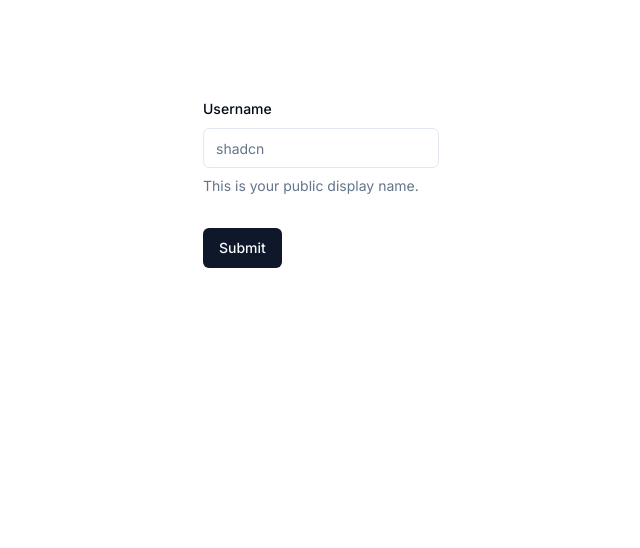
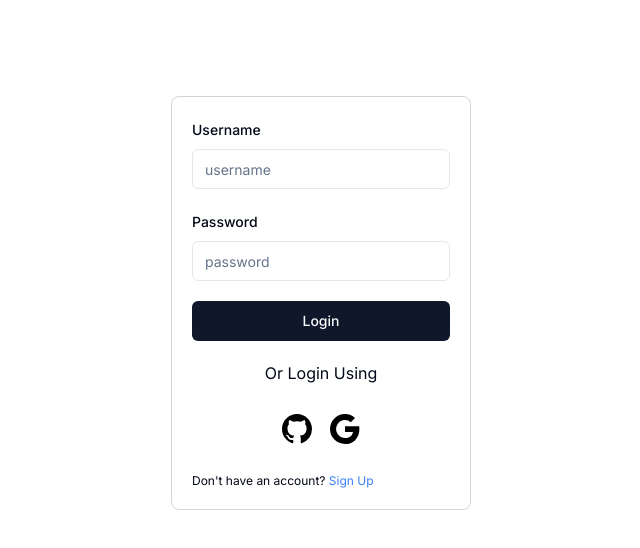
Before and after one commit to nathanmdj/todo-app, a Next.js app: page /login in a window 1280 px wide. Shown: the top 548 px of the page, without its empty margins (319-959 px from the left). Built offline with nearby package versions, Linux system fonts and the light colour scheme.

Commit message:
added login page and nextauth integration

```diff
--- a/app/api/auth/[...nextauth]/options.ts
+++ b/app/api/auth/[...nextauth]/options.ts
@@ -40,4 +40,7 @@ export const authOptions: NextAuthOptions = {
       clientSecret: process.env.GOOGLE_CLIENT_SECRET as string
     })
   ],
+  pages: {
+    signIn: '/login',
+  }
 }
--- a/components/LoginForm.tsx
+++ b/components/LoginForm.tsx
@@ -14,9 +14,13 @@ import {
   FormMessage,
 } from "@/components/ui/form"
 import { Input } from "@/components/ui/input"
+import { signIn } from "next-auth/react"
+import { Github, Google } from 'react-bootstrap-icons'
+import Link from "next/link"
 
 const formSchema = z.object({
-  username: z.string().min(2).max(50),
+  username: z.string().min(4).max(50),
+  password: z.string().min(8).max(50),
 })
 
 const LoginForm = () => {
@@ -24,16 +28,22 @@ const LoginForm = () => {
     resolver: zodResolver(formSchema),
     defaultValues: {
       username: "",
+      password: "",
     },
   })
 
-  function onSubmit(values: z.infer<typeof formSchema>) {
+  async function onSubmit(values: z.infer<typeof formSchema>) {
 
-    console.log(values)
+    await signIn("credentials", {
+      username: values.username,
+      password: values.password,
+      redirect: true,
+      callbackUrl: "/today"
+    })
   }
   return (
     <Form {...form}>
-      <form onSubmit={form.handleSubmit(onSubmit)} className="space-y-8">
+      <form onSubmit={form.handleSubmit(onSubmit)} className="space-y-5 w-[300px] border border-gray-300 p-5 rounded-lg">
         <FormField
           control={form.control}
           name="username"
@@ -41,16 +51,45 @@ const LoginForm = () => {
             <FormItem>
               <FormLabel>Username</FormLabel>
               <FormControl>
-                <Input placeholder="shadcn" {...field} />
+                <Input placeholder="username" {...field} />
               </FormControl>
-              <FormDescription>
-                This is your public display name.
-              </FormDescription>
-              <FormMessage />
+              <FormMessage className="text-xs"/>
             </FormItem>
           )}
         />
-        <Button type="submit">Submit</Button>
+        <FormField
+          control={form.control}
+          name="password"
+          render={({ field }) => (
+            <FormItem>
+              <FormLabel>Password</FormLabel>
+              <FormControl>
+                <Input placeholder="password" {...field} type="password"/>
+              </FormControl>
+              <FormMessage className="text-xs"/>
+            </FormItem>
+          )}
+        />
+
+        <Button type="submit"
+          className="w-full"
+        >Login</Button>
+        <h1 className="text-center">Or Login Using</h1>
+        <div className="flex justify-center ">
+          <Button
+            type="button"
+            className="bg-transparent hover:bg-gray-200 text-black h-12 w-12 rounded-full px-2"
+            onClick={() => signIn('github', { callbackUrl: '/today' })}
+          ><Github size={30} /></Button>
+          <Button
+            type="button"
+            className="bg-transparent hover:bg-gray-200 text-black h-12 w-12 rounded-full px-2"
+            onClick={() => signIn('google', { callbackUrl: '/today' })}
+          ><Google size={30} /></Button>
+        </div>
+        <p className="text-xs">Don&apos;t have an account?
+          <Link href={"/signup"} className="text-blue-500"> Sign Up</Link>
+        </p>
       </form>
     </Form>
   )
--- a/components/UserAvatar.tsx
+++ b/components/UserAvatar.tsx
@@ -14,6 +14,7 @@ import {
 } from "@/components/ui/dropdown-menu"
 import { ChevronDown } from 'lucide-react'
 import LogoutButton from "./LogoutButton";
+import { PersonCircle } from "react-bootstrap-icons";
 type User = {
   name?: string | null | undefined;
   email?: string | null | undefined;
@@ -33,7 +34,9 @@ const UserAvatar = ({user, pagetype}: Props) => {
       <DropdownMenuTrigger className='flex items-center gap-3 px-2'>
         <Avatar className='h-8 w-8'>
           <AvatarImage src={user?.image as string} alt="avatar" />
-          <AvatarFallback>CN</AvatarFallback>
+          <AvatarFallback>
+            <PersonCircle size={32}/>
+          </AvatarFallback>
         </Avatar>
         <div className='flex items-center gap-1 text-sm font-bold'>
           {firstName}
--- a/package.json
+++ b/package.json
@@ -9,7 +9,6 @@
     "lint": "next lint"
   },
   "dependencies": {
-    "@heroicons/react": "^2.1.3",
     "@hookform/resolvers": "^3.3.4",
     "@lucide/lab": "^0.1.1",
     "@radix-ui/react-avatar": "^1.0.4",
@@ -19,10 +18,10 @@
     "class-variance-authority": "^0.7.0",
     "clsx": "^2.1.1",
     "lucide-react": "^0.378.0",
-    "lucide-solid": "^0.378.0",
     "next": "14.2.3",
     "next-auth": "^4.24.7",
     "react": "^18",
+    "react-bootstrap-icons": "^1.11.4",
     "react-dom": "^18",
     "react-hook-form": "^7.51.4",
     "tailwind-merge": "^2.3.0",
```
Also changed, not shown: middleware.ts (+4 -3 lines), 1 other file (tests, documents, lock files or other folders).
